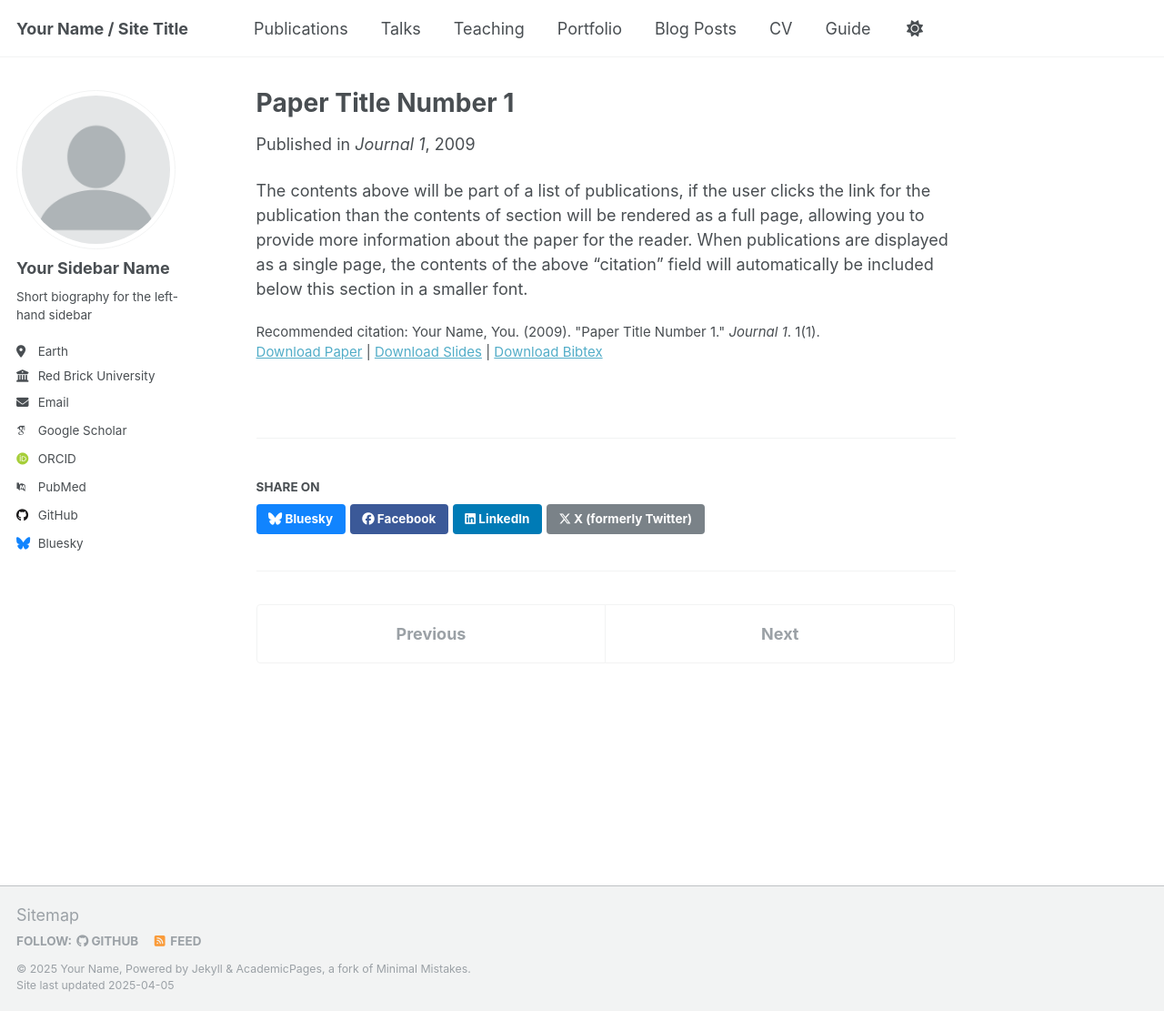
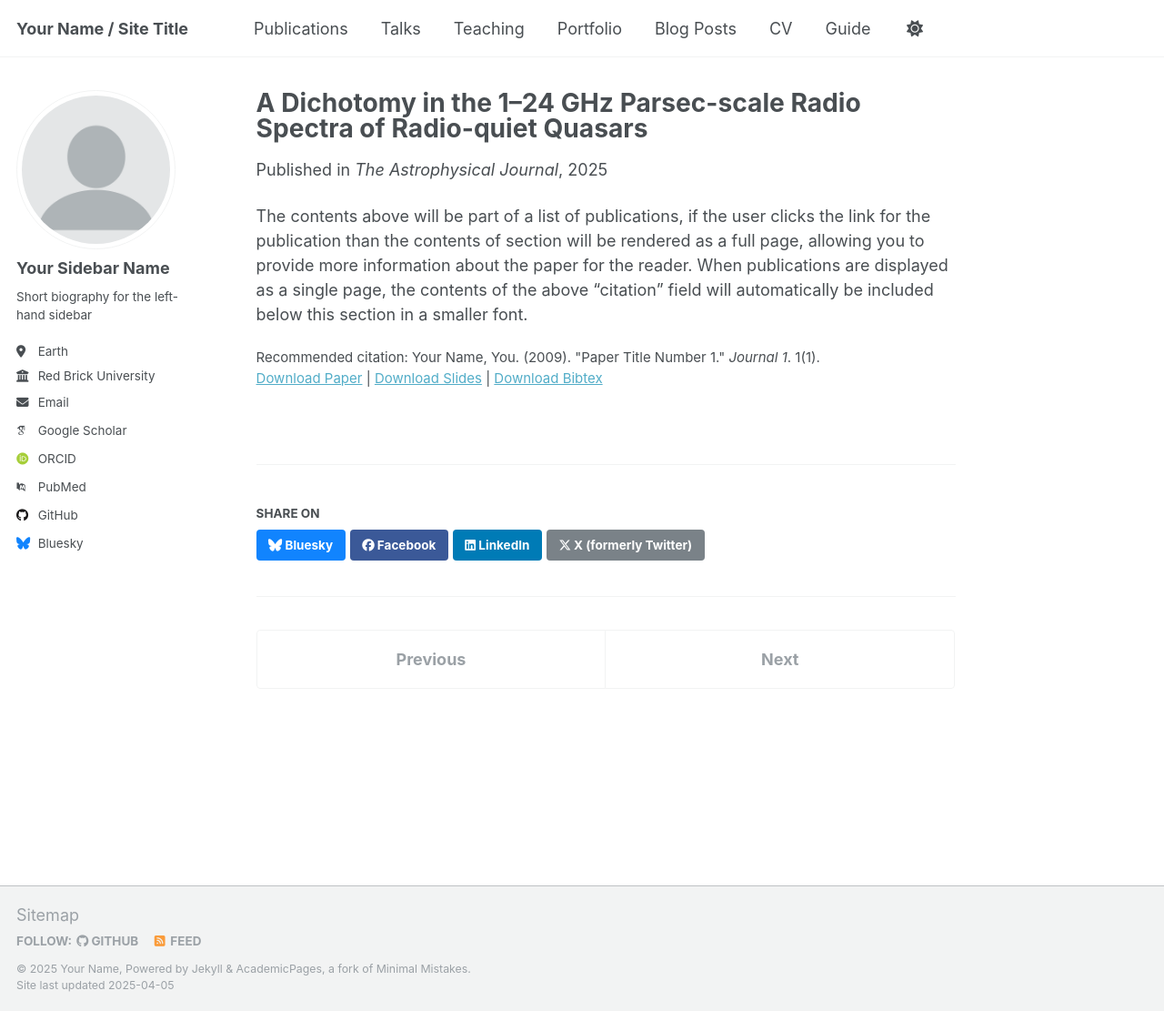
Before and after one commit to Sina-Sky/sina-sky, a Jekyll site: the page built from _publications/2009-10-01-paper-title-number-1.md, in a window 1280 px wide and 1111 px high. Shown: the whole window at 91% size. Built offline with Jekyll 4.4.1, drawn with Linux system fonts in a browser that asks for light colours; some web fonts are replaced.

Commit message:
Update 2009-10-01-paper-title-number-1.md

```diff
--- a/_publications/2009-10-01-paper-title-number-1.md
+++ b/_publications/2009-10-01-paper-title-number-1.md
@@ -1,11 +1,11 @@
 ---
-title: "Paper Title Number 1"
+title: "A Dichotomy in the 1–24 GHz Parsec-scale Radio Spectra of Radio-quiet Quasars"
 collection: publications
 category: manuscripts
 permalink: /publication/2009-10-01-paper-title-number-1
 excerpt: 'This paper is about the number 1. The number 2 is left for future work.'
-date: 2009-10-01
-venue: 'Journal 1'
+date: February 2025
+venue: 'The Astrophysical Journal'
 slidesurl: 'http://academicpages.github.io/files/slides1.pdf'
 paperurl: 'http://academicpages.github.io/files/paper1.pdf'
 bibtexurl: 'http://academicpages.github.io/files/bibtex1.bib'
```
